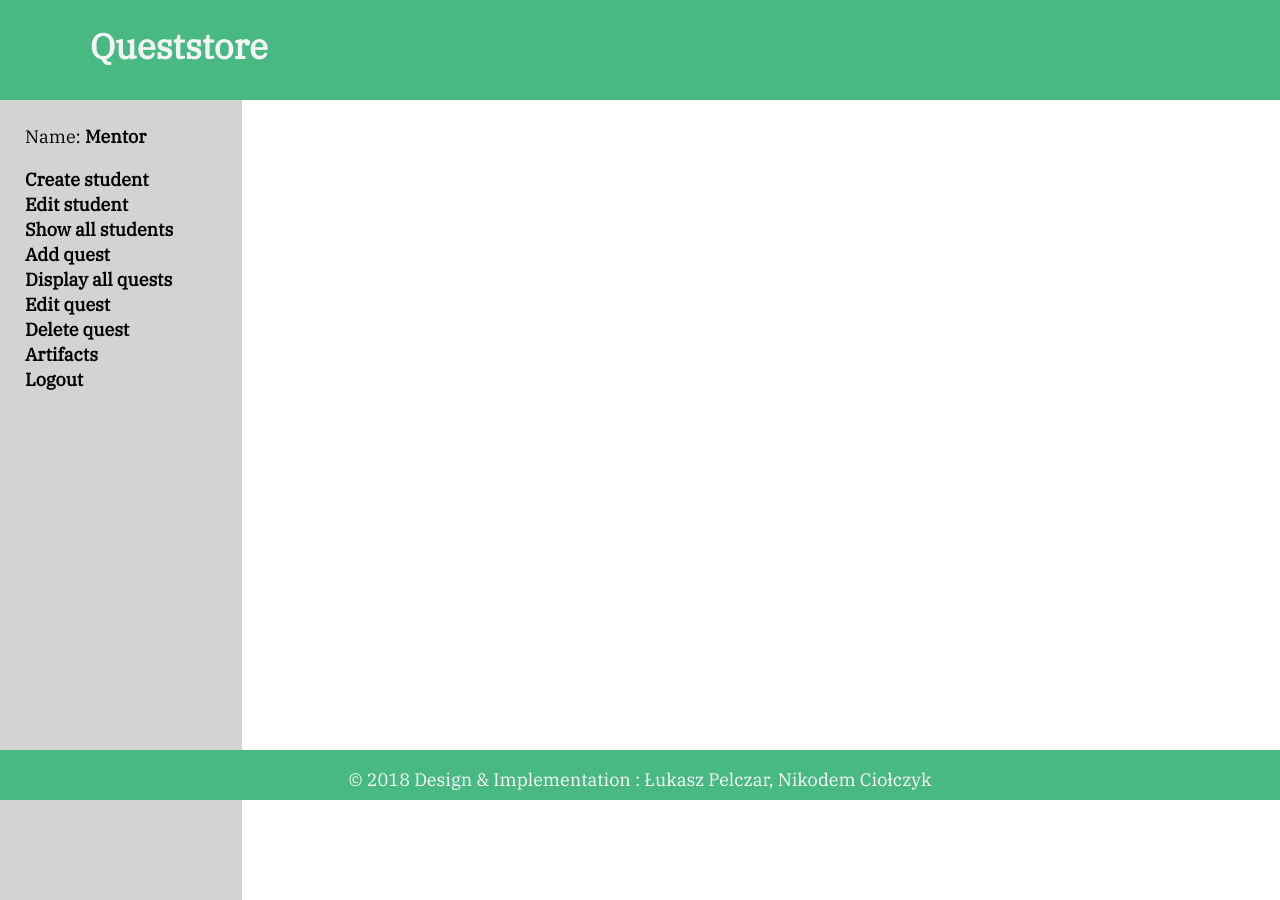
After one commit to lpelczar/Queststore-CMS, a PHP site: page /mentor.html in a window 1280 px wide. The commit adds this page. Run offline with PHP 8.4, Linux system fonts and the light colour scheme.

Commit message:
Add mentor view

```diff
--- a/css/style.css
+++ b/css/style.css
@@ -3,17 +3,21 @@
 html {
     position: relative;
     min-height: 100%;
+    height: 100%;
+    font-size: large;
     font-family: 'IBM Plex Serif', sans-serif;
 }
 
 body {
     margin: 0;
     background-color: white;
+    height: 100%;
+    overflow: hidden;
 }
 
 #title-bar {
     height: 100px;
-    background-color: red;
+    background-color: #48b983;
     position: fixed;
     top: 0;
     left: 0;
@@ -22,7 +26,7 @@ body {
 
 #bottom-bar {
     height: 50px;
-    background-color: red;
+    background-color: #48b983;
     position: absolute;
     width: 100%;
     left: 0;
@@ -39,7 +43,45 @@ body {
 
 #title-text {
     font-family: 'IBM Plex Serif', sans-serif;
-    margin-left: 150px;
+    margin-left: 90px;
     color: whitesmoke;
     font-size: 35px;
 }
+
+.container {
+    margin-top: 100px;
+    margin-bottom: 50px;
+    overflow: hidden;
+    height: 100%;
+}
+
+.sidebar {
+    background: lightgray;
+    padding-top: 25px;
+    padding-left: 25px;
+    padding-right: 25px;
+    width: 15%;
+    float: left;
+    height: 100%;
+}
+
+.content {
+    background: blue;
+    width: 85%;
+    max-height: 100%;
+    float: right;
+}
+
+#name {
+    margin-top: 0;
+}
+
+ul {
+    padding-left: 0;
+}
+
+.nav-element {
+    list-style-type: none;
+    padding-top: 2px;
+    font-weight: bold;
+}
--- /dev/null
+++ b/mentor.html
@@ -0,0 +1,42 @@
+<!DOCTYPE html>
+<html xmlns="http://www.w3.org/1999/html">
+<head>
+    <meta charset="UTF-8">
+    <title>Queststore</title>
+    <link href="css/style.css" rel="stylesheet">
+</head>
+<body>
+<header>
+    <div id="title-bar">
+        <h1 id="title-text">Queststore</h1>
+    </div>
+</header>
+
+<div class="container">
+    <nav class="sidebar">
+        <p id="name">Name: <strong>Mentor</strong></p>
+        <ul>
+            <li class="nav-element" href="">Create student</li>
+            <li class="nav-element" href="">Edit student</li>
+            <li class="nav-element" href="">Show all students</li>
+            <li class="nav-element" href="">Add quest</li>
+            <li class="nav-element" href="">Display all quests</li>
+            <li class="nav-element" href="">Edit quest</li>
+            <li class="nav-element" href="">Delete quest</li>
+            <li class="nav-element" href="">Artifacts</li>
+            <li class="nav-element" href="">Logout</li>
+        </ul>
+    </nav>
+    <div class="content">
+    </div>
+</div>
+
+
+<footer>
+    <div id="bottom-bar">
+        <p id="copyright">© 2018 Design & Implementation : Łukasz Pelczar, Nikodem Ciołczyk</p>
+    </div>
+</footer>
+
+</body>
+</html>
```
